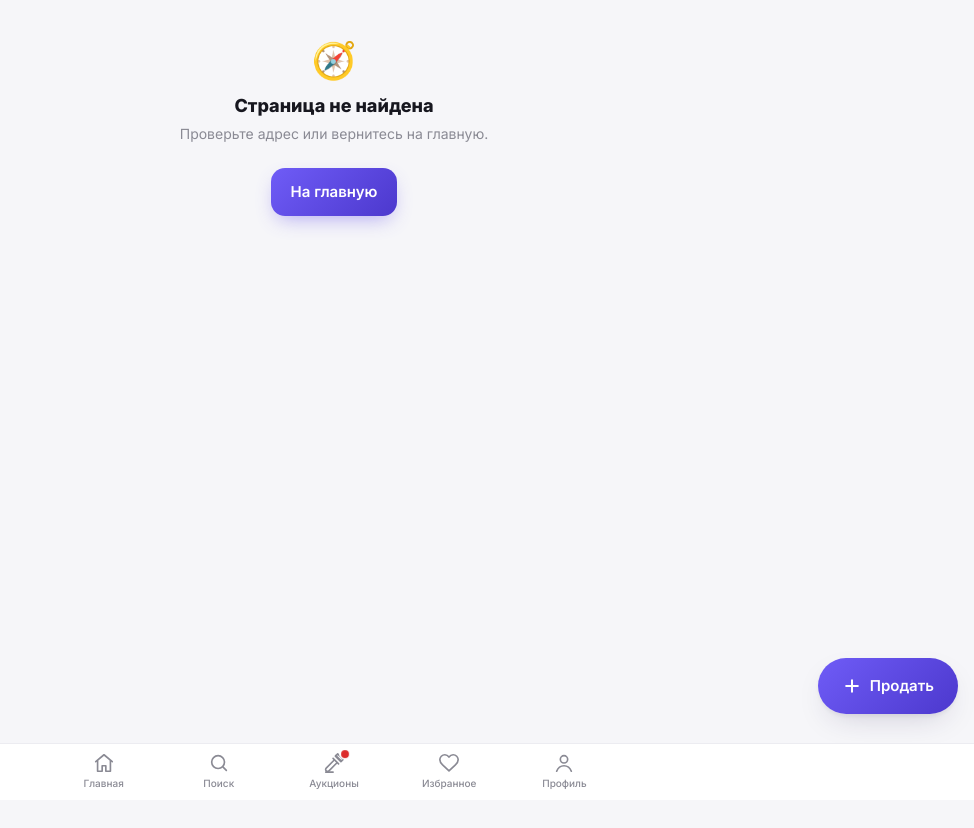
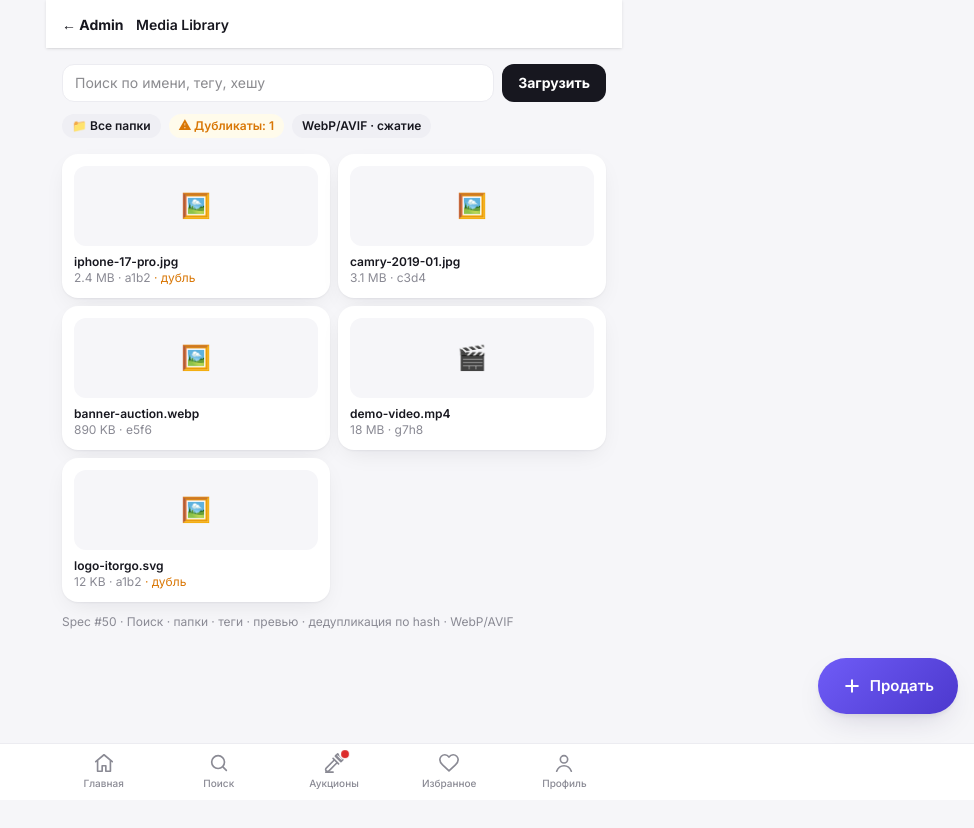
Before and after one commit to atabayhakan/itorgo, a Next.js app: page /admin/media in a window 1280 px wide. Before the commit this address had no page. Shown: the top 828 px of the page, without its empty margins (306-1280 px from the left). Before the commit the page ends 800 px from the top, so only its background shows below. Built offline with nearby package versions, Linux system fonts and the light colour scheme.

Commit message:
feat: admin media/fraud + PWA polish + vitest scaffold + admin hub links

```diff
--- a/package.json
+++ b/package.json
@@ -7,6 +7,7 @@
     "build": "next build",
     "start": "next start",
     "lint": "next lint",
+    "test": "vitest run",
     "db:generate": "prisma generate",
     "db:migrate": "prisma migrate dev",
     "db:studio": "prisma studio"
@@ -25,6 +26,7 @@
     "tailwindcss": "^4.1.8",
     "prisma": "^6.8.2",
     "tsx": "^4.19.0",
+    "vitest": "^3.1.0",
     "@types/node": "^22.15.0",
     "@types/react": "^19.1.0",
     "@types/react-dom": "^19.1.0",
--- /dev/null
+++ b/src/app/admin/fraud/page.tsx
@@ -0,0 +1,33 @@
+export default function AdminFraudPage() {
+  const cases = [
+    { id: "f1", kind: "shill_bidding", score: 0.82, subject: "auction a3", status: "open" },
+    { id: "f2", kind: "duplicate_account", score: 0.64, subject: "user s7", status: "reviewing" },
+    { id: "f3", kind: "fake_listing", score: 0.91, subject: "product p12", status: "open" },
+  ];
+  const tone: Record<string, string> = { open: "bg-danger-bg text-danger", reviewing: "bg-warning-bg text-warning" };
+  return (
+    <main className="min-h-dvh bg-surface-dim">
+      <div className="sticky top-0 bg-surface px-4 py-3 shadow-sm">
+        <a href="/admin" className="text-sm font-bold">← Admin</a> <span className="ml-2 text-sm font-semibold">Fraud Center</span>
+      </div>
+      <div className="p-4">
+        <p className="text-xs text-ink-faint">Spec #46 · duplicate / shill / fake image / abnormal login · score &gt;0.7 → case</p>
+        <ul className="mt-3 space-y-2">
+          {cases.map((c) => (
+            <li key={c.id} className="rounded-2xl bg-surface px-4 py-3 shadow-card">
+              <div className="flex items-center justify-between">
+                <p className="text-sm font-bold">{c.kind}</p>
+                <span className={`chip ${tone[c.status]}`}>{c.status}</span>
+              </div>
+              <p className="mt-1 text-xs text-ink-faint">{c.subject} · score {(c.score * 100).toFixed(0)}%</p>
+              <div className="mt-2 flex gap-2">
+                <button className="rounded-full bg-ink px-3 py-1.5 text-xs font-bold text-white">Разобрать</button>
+                <button className="rounded-full bg-surface-sunken px-3 py-1.5 text-xs font-semibold">Закрыть</button>
+              </div>
+            </li>
+          ))}
+        </ul>
+      </div>
+    </main>
+  );
+}
--- /dev/null
+++ b/src/app/admin/media/page.tsx
@@ -0,0 +1,38 @@
+const MOCK_MEDIA = [
+  { id: "m1", name: "iphone-17-pro.jpg", type: "image", size: "2.4 MB", hash: "a1b2" },
+  { id: "m2", name: "camry-2019-01.jpg", type: "image", size: "3.1 MB", hash: "c3d4" },
+  { id: "m3", name: "banner-auction.webp", type: "image", size: "890 KB", hash: "e5f6" },
+  { id: "m4", name: "demo-video.mp4", type: "video", size: "18 MB", hash: "g7h8" },
+  { id: "m5", name: "logo-itorgo.svg", type: "image", size: "12 KB", hash: "a1b2" }, // duplicate hash demo
+];
+
+export default function AdminMediaPage() {
+  return (
+    <main className="min-h-dvh bg-surface-dim">
+      <div className="sticky top-0 bg-surface px-4 py-3 shadow-sm">
+        <a href="/admin" className="text-sm font-bold">← Admin</a> <span className="ml-2 text-sm font-semibold">Media Library</span>
+      </div>
+      <div className="p-4">
+        <div className="flex gap-2">
+          <input placeholder="Поиск по имени, тегу, хешу" className="flex-1 rounded-xl border border-line bg-surface px-3 py-2 text-sm" />
+          <button className="rounded-xl bg-ink px-4 py-2 text-sm font-bold text-white">Загрузить</button>
+        </div>
+        <div className="mt-3 flex gap-2 text-xs">
+          <span className="chip bg-surface-sunken">📁 Все папки</span>
+          <span className="chip bg-warning-bg text-warning">⚠ Дубликаты: 1</span>
+          <span className="chip bg-surface-sunken">WebP/AVIF · сжатие</span>
+        </div>
+        <ul className="mt-4 grid grid-cols-2 gap-2">
+          {MOCK_MEDIA.map((m) => (
+            <li key={m.id} className="rounded-2xl bg-surface p-3 shadow-card">
+              <div className="flex h-20 items-center justify-center rounded-xl bg-surface-dim text-2xl">{m.type === "video" ? "🎬" : "🖼️"}</div>
+              <p className="mt-2 truncate text-xs font-semibold">{m.name}</p>
+              <p className="text-xs text-ink-faint">{m.size} · {m.hash} {m.hash === "a1b2" && <span className="text-warning">· дубль</span>}</p>
+            </li>
+          ))}
+        </ul>
+        <p className="mt-3 text-xs text-ink-faint">Spec #50 · Поиск · папки · теги · превью · дедупликация по hash · WebP/AVIF</p>
+      </div>
+    </main>
+  );
+}
--- a/src/app/admin/page.tsx
+++ b/src/app/admin/page.tsx
@@ -80,6 +80,21 @@ export default function AdminPage() {
         </ul>
       </section>
 
+      <nav className="mx-4 mt-4 grid grid-cols-2 gap-2 text-sm">
+        {[
+          ["/admin/users", "Пользователи"],
+          ["/admin/orders", "Заказы"],
+          ["/admin/media", "Media Library"],
+          ["/admin/fraud", "Fraud Center"],
+          ["/admin/audit", "Audit Log"],
+          ["/kyc", "KYC очередь"],
+        ].map(([href, label]) => (
+          <a key={href} href={href} className="rounded-xl bg-surface px-4 py-3 text-center font-semibold shadow-card">
+            {label}
+          </a>
+        ))}
+      </nav>
+
       <p className="px-4 py-6 text-center text-xs text-ink-faint">
         RBAC: Super Admin · Auction/Finance/KYC/Fraud/Support/Marketing/Moderator · Audit Log · полный доступ по ролям
       </p>
--- /dev/null
+++ b/vitest.config.ts
@@ -0,0 +1,7 @@
+import { defineConfig } from "vitest/config";
+import path from "node:path";
+
+export default defineConfig({
+  test: { globals: true, environment: "node", include: ["src/**/*.{test,spec}.ts"] },
+  resolve: { alias: { "@": path.resolve(__dirname, "./src") } },
+});
```
Also changed, not shown: 1 other file (tests, documents, lock files or other folders).
